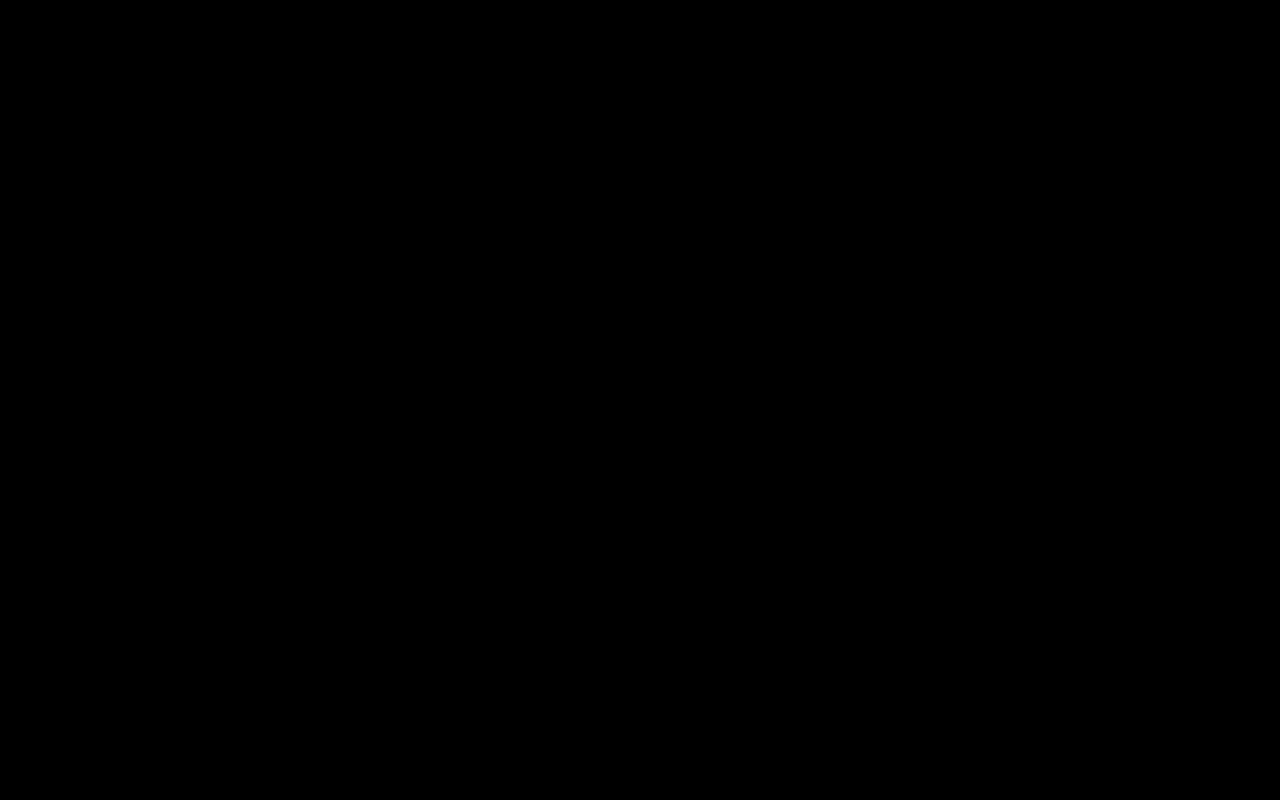
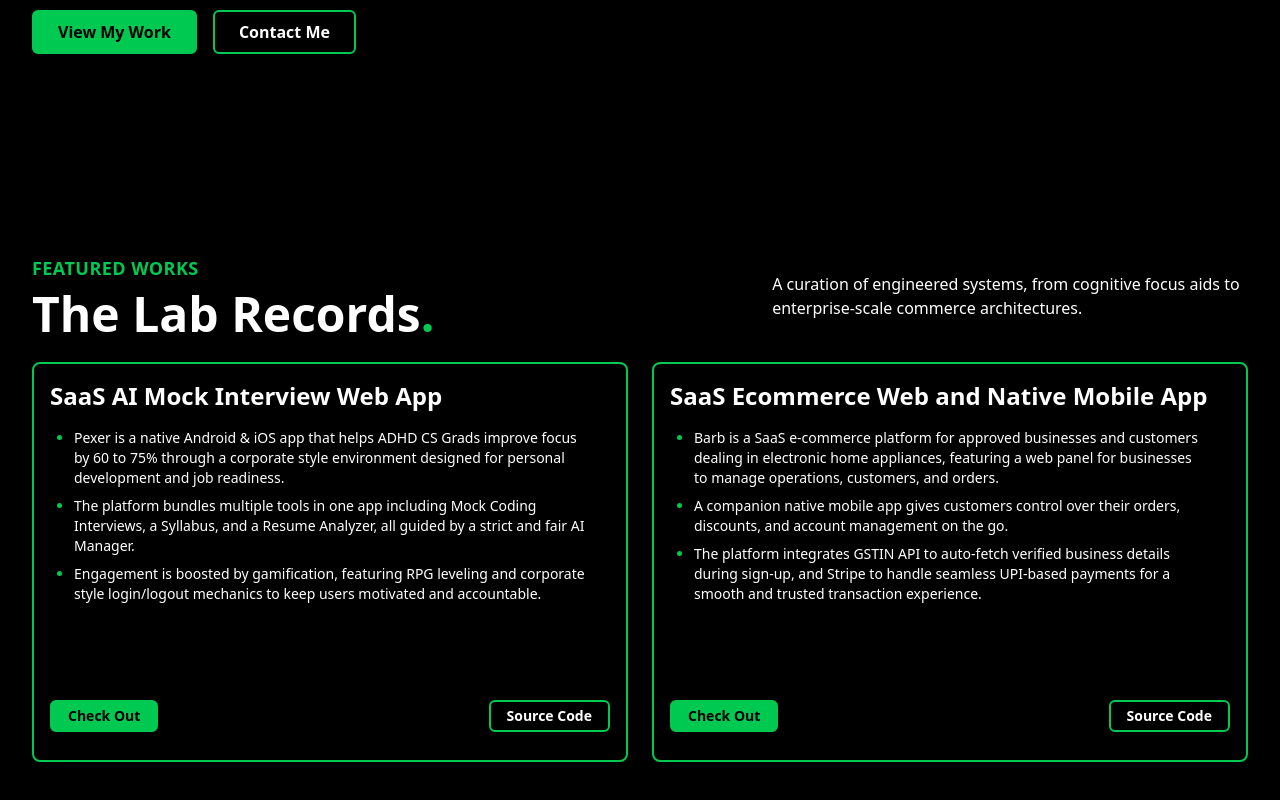
Before and after one commit to saadsayyed10/aie-portfolio, a Next.js app: page / in a window 1280 px wide. Shown: the part 506-1306 px from the top of the page. Built offline with nearby package versions, Linux system fonts and the light colour scheme.

Commit message:
Project styled

```diff
--- a/component/Hero.tsx
+++ b/component/Hero.tsx
@@ -10,7 +10,7 @@ const Hero = () => {
         <span className="border-b-4 border-green-500">Full-Stack</span>{" "}
         Solutions<span className="text-green-500">.</span>
       </h1>
-      <p className="lg:text-base font-medium w-[60%] lg:mt-4">
+      <p className="lg:text-base font-medium w-[60%] lg:my-8 text-white">
         Building intelligent agents and SaaS platforms that solve real-world
         problems. Synthesizing advanced logic with ethereal user experiences.
       </p>
--- a/component/Navbar.tsx
+++ b/component/Navbar.tsx
@@ -2,7 +2,9 @@ const Navbar = () => {
   return (
     <div className="flex justify-between items-center w-full lg:px-10 lg:py-6 bg-black text-white">
       <h3>Saad Sayyed</h3>
-      <button>Resume</button>
+      <button className="text-black rounded-md font-semibold cursor-pointer bg-green-500 hover:bg-green-500/70 transition duration-300 lg:px-4 lg:py-1.5 lg:text-sm">
+        Resume
+      </button>
     </div>
   );
 };
--- a/component/Projects.tsx
+++ b/component/Projects.tsx
@@ -1,21 +1,80 @@
 const Projects = () => {
   return (
-    <div className="flex justify-start items-start flex-col w-full lg:gap-y-6">
+    <div className="flex justify-start items-start flex-col w-full lg:gap-y-6 bg-black">
       <div className="flex justify-between items-center w-full">
         <div className="flex justify-start items-start w-full flex-col lg:gap-y-2">
-          <h6 className="lg:text-lg font-semibold uppercase tracking-wide">
+          <h6 className="lg:text-lg font-semibold uppercase tracking-wide text-green-500">
             Featured Works
           </h6>
-          <h2 className="lg:text-5xl font-bold">The Lab Records.</h2>
+          <h2 className="lg:text-5xl font-bold text-white">
+            The Lab Records<span className="text-green-500">.</span>
+          </h2>
         </div>
-        <p className="text-left font-medium">
+        <p className="text-left font-medium text-white">
           A curation of engineered systems, from cognitive focus aids to
           enterprise-scale commerce architectures.
         </p>
       </div>
       <div className="flex justify-center items-center w-full lg:gap-x-6">
-        <div className="h-100 border rounded-lg w-[50%]"></div>
-        <div className="h-100 border rounded-lg w-[50%]"></div>
+        <div className="h-100 border-green-500 border-2 rounded-lg w-[50%] flex justify-start items-start flex-col lg:gap-y-4 lg:p-4">
+          <h4 className="font-semibold lg:text-2xl text-white">
+            SaaS AI Mock Interview Web App
+          </h4>
+          <ul className="flex justify-start items-start flex-col lg:gap-y-2 lg:text-sm font-medium text-white list-disc marker:text-green-500 lg:px-6">
+            <li>
+              Pexer is a native Android & iOS app that helps ADHD CS Grads
+              improve focus by 60 to 75% through a corporate style environment
+              designed for personal development and job readiness.
+            </li>
+            <li>
+              The platform bundles multiple tools in one app including Mock
+              Coding Interviews, a Syllabus, and a Resume Analyzer, all guided
+              by a strict and fair AI Manager.
+            </li>
+            <li>
+              Engagement is boosted by gamification, featuring RPG leveling and
+              corporate style login/logout mechanics to keep users motivated and
+              accountable.
+            </li>
+          </ul>
+          <div className="flex justify-between items-center w-full lg:mt-20">
+            <button className="border-green-500 border-2 text-black rounded-md font-semibold cursor-pointer bg-green-500 hover:bg-green-500/80 hover:border-green-500/80 transition duration-300 lg:px-4 lg:py-1 lg:text-sm">
+              Check Out
+            </button>
+            <button className="border-green-500 border-2 text-white rounded-md font-semibold cursor-pointer hover:bg-green-500/40 transition duration-300 lg:px-4 lg:py-1 lg:text-sm">
+              Source Code
+            </button>
+          </div>
+        </div>
+        <div className="h-100 border-green-500 border-2 rounded-lg w-[50%] flex justify-start items-start flex-col lg:gap-y-4 lg:p-4">
+          <h4 className="font-semibold lg:text-2xl text-white">
+            SaaS Ecommerce Web and Native Mobile App
+          </h4>
+          <ul className="flex justify-start items-start flex-col lg:gap-y-2 lg:text-sm font-medium text-white list-disc marker:text-green-500 lg:px-6">
+            <li>
+              Barb is a SaaS e-commerce platform for approved businesses and
+              customers dealing in electronic home appliances, featuring a web
+              panel for businesses to manage operations, customers, and orders.
+            </li>
+            <li>
+              A companion native mobile app gives customers control over their
+              orders, discounts, and account management on the go.
+            </li>
+            <li>
+              The platform integrates GSTIN API to auto-fetch verified business
+              details during sign-up, and Stripe to handle seamless UPI-based
+              payments for a smooth and trusted transaction experience.
+            </li>
+          </ul>
+          <div className="flex justify-between items-center w-full lg:mt-20">
+            <button className="border-green-500 border-2 text-black rounded-md font-semibold cursor-pointer bg-green-500 hover:bg-green-500/80 hover:border-green-500/80 transition duration-300 lg:px-4 lg:py-1 lg:text-sm">
+              Check Out
+            </button>
+            <button className="border-green-500 border-2 text-white rounded-md font-semibold cursor-pointer hover:bg-green-500/40 transition duration-300 lg:px-4 lg:py-1 lg:text-sm">
+              Source Code
+            </button>
+          </div>
+        </div>
       </div>
     </div>
   );
```
